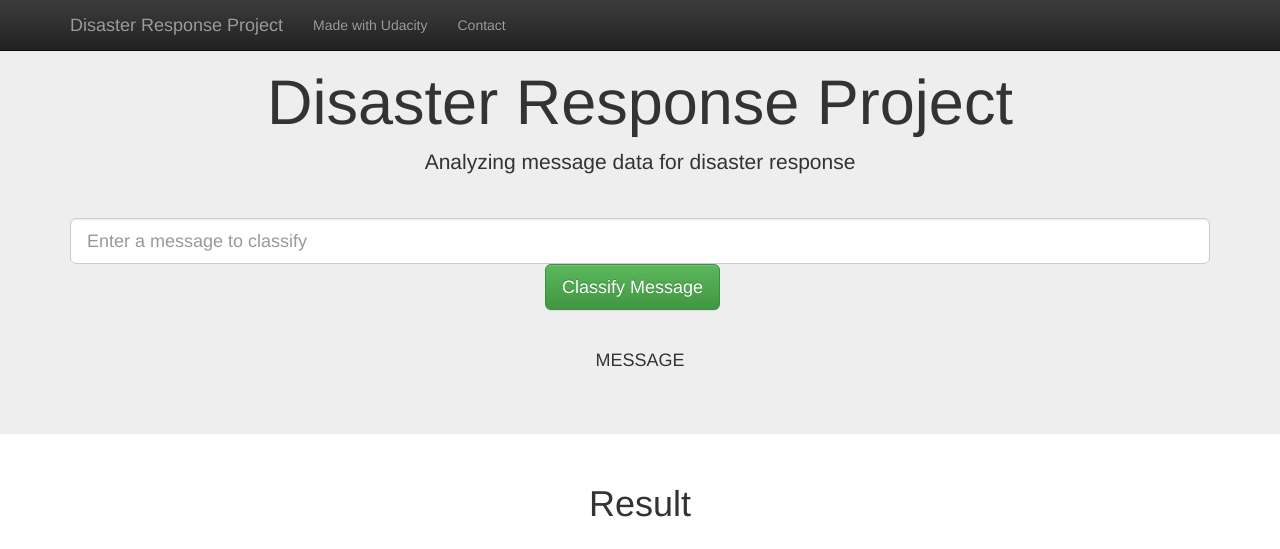
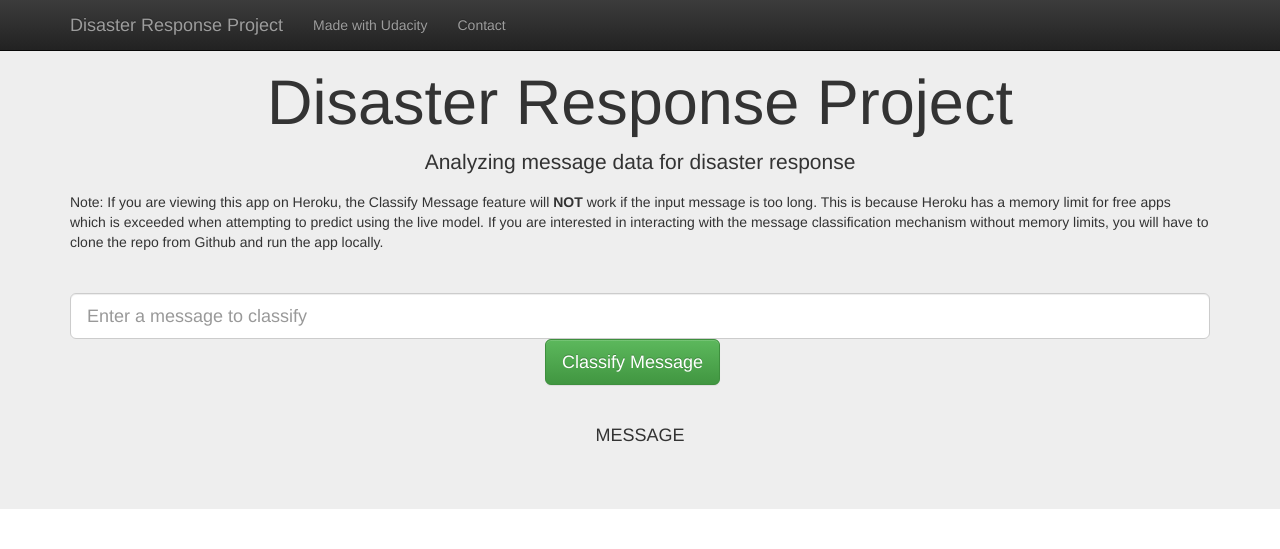
Before and after one commit to brianbamboo/dsnd-disaster-response-pipeline, a Flask app: template app/templates/go.html in a window 1280 px wide. Shown: the top 549 px of the page. Run offline with Flask 2, Linux system fonts and the light colour scheme; the template is opened without the code that fills it, so the values that code supplies are empty; parts of the project's set-up code (start-up, migrations or seed data) failed here and were passed over; some libraries are stand-ins or nearby versions.

Commit message:
docs: Added heroku memory limit note, only applies to long messages

```diff
--- a/app/templates/master.html
+++ b/app/templates/master.html
@@ -34,6 +34,7 @@
     <div class="container">
         <h1 class="text-center">Disaster Response Project</h1>
         <p class="text-center">Analyzing message data for disaster response</p>
+        <div class="text">Note: If you are viewing this app on Heroku, the Classify Message feature will <b>NOT</b> work if the input message is too long. This is because Heroku has a memory limit for free apps which is exceeded when attempting to predict using the live model. If you are interested in interacting with the message classification mechanism without memory limits, you will have to clone the repo from Github and run the app locally.</div>
         <hr />
 
         <div class="row">
```
